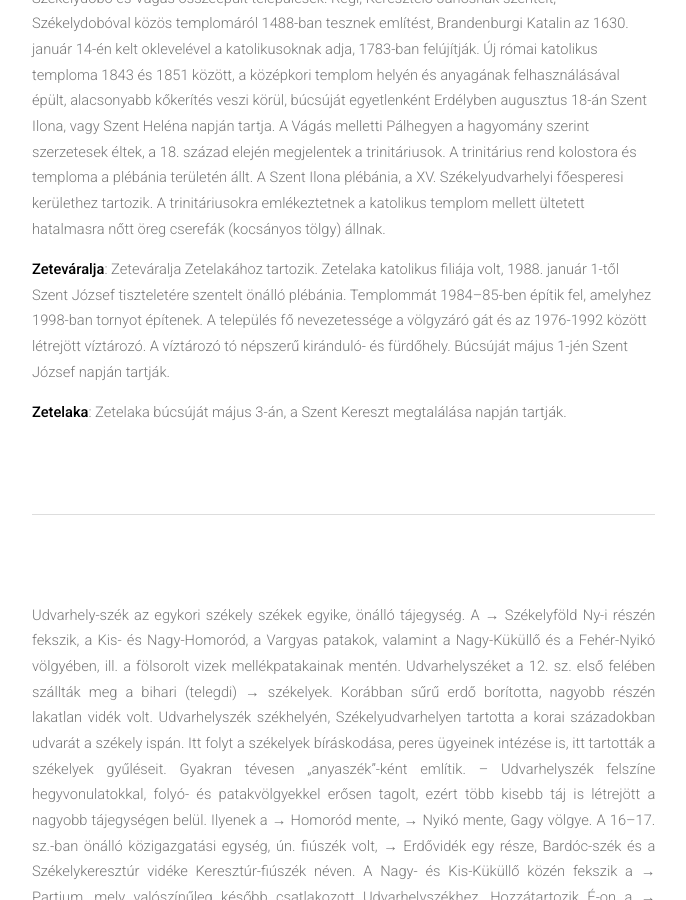
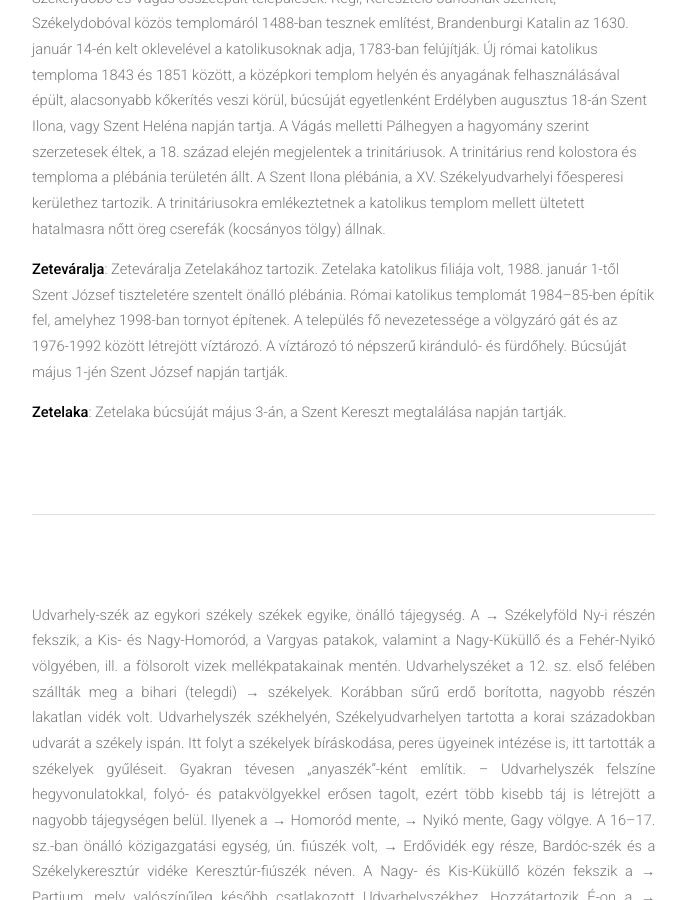
Before and after one commit to siculia/siculia.github.io, a Jekyll site: the page built from siculia-udvarhelyszek.html, in a window 1280 px wide and 900 px high, scrolled down 12767 px. Shown: the whole window, without its empty margins (128-814 px from the left). Built offline with Jekyll 4.4.1, drawn with Linux system fonts in a browser that asks for light colours; nearby versions of some CDN libraries; library files that are not in the unit come from our copies.

Commit message:
Zeteváralja

```diff
--- a/siculia-udvarhelyszek.html
+++ b/siculia-udvarhelyszek.html
@@ -127,7 +127,7 @@ layout: default
 							<p style="text-align: left;"><b>Székelyvarság</b>: A Nagy-Küküllő forrásvidékén települt szórványtelepülés, Varságtelep 1902-ben lesz önálló plébánia, 1907-ben válik el Oroszhegy községtől és válik önálló községgé, a központja 1908-tól viseli a Székelyvarság nevet, részei Varságtisztása, Bolygóbükke, For­rás­kö­ze, Sólyom­kő­pataka, Nagy­kút­pa­ta­ka, Bagzos és Küküllőtelep. Római katolikus temploma 1902–1904 között Majláth Gusztáv Károly gyulafehérvári püspök támogatásából épült, a búcsúját június 29-én, Szent Péter és Pál napján tartja.  A település 2001 és 2003 között ravatalozó kápolnát épít, plébániája 2008-ban épül fel, a XV. székelyudvarhelyi főesperesi kerülethez tartozik. A teplom tornyát 1949-ben vihar veri, az eredeti tornyot 2016-ban állítják helyre. Székelyvarság központjától 3-4 kilométerre találjuk a két lépcsős Csorgókő-vízesést, ettől örszáz méterre van a Jézus-kútja forrás. A település határában emelkedett a Tartód vára. Híres a zsindelykészítéséről.</p>
 							<p style="text-align: left;"><b>Tibód</b>: A Bosnyák-patak völgyében települt. Anyaegyháza Székelyszenttamás, 1657 előtt épített kápolnáját a Szűz Mária látogatása tiszteletére építették. Új kápolnáját 1764-ben a Török család építtette Magyarországi Szent Erzsébet tiszteletére, titulusát Sarlós Boldogasszonyra változtatják, búcsúját július 2-án Sarlós Boldogasszony napján tartja.
 							<p style="text-align: left;"><b>Vágás</b>: A Vágás- és a Malmok-patak között települt, Bögözhöz tartozik, a katolikus filiája Béta. Székelydobó és Vágás összeépült települések. Régi, Keresztelő Jánosnak szentelt, Székelydobóval közös templomáról 1488-ban tesznek említést, Brandenburgi Katalin az 1630. január 14-én kelt oklevelével a katolikusoknak adja, 1783-ban felújítják. Új római katolikus temploma 1843 és 1851 között, a középkori templom helyén és anyagának felhasználásával épült, alacsonyabb kőkerítés veszi körül, búcsúját egyetlenként Erdélyben augusztus 18-án Szent Ilona, vagy Szent Heléna napján tartja.  A Vágás melletti Pálhegyen a hagyomány szerint szerzetesek éltek, a 18. század elején megjelentek a trinitáriusok.  A trinitárius rend kolostora és temploma a plébánia területén állt. A Szent Ilona plébánia, a XV. Székelyudvarhelyi főesperesi kerülethez tartozik. A trinitáriusokra emlékeztetnek a katolikus templom mellett ültetett hatalmasra nőtt öreg cserefák (kocsányos tölgy) állnak. </p>
-							<p style="text-align: left;"><b>Zeteváralja</b>: Zeteváralja Zetelakához tartozik. Zetelaka katolikus filiája volt, 1988. január 1-től Szent József tiszteletére szentelt önálló plébánia. Templommát 1984–85-ben építik fel, amelyhez 1998-ban tornyot építenek. A település fő nevezetessége a völgyzáró gát és az 1976-1992 között létrejött víztározó. A víztározó tó népszerű kiránduló- és fürdőhely. Búcsúját május 1-jén Szent József napján tartják.</p>
+							<p style="text-align: left;"><b>Zeteváralja</b>: Zeteváralja Zetelakához tartozik. Zetelaka katolikus filiája volt, 1988. január 1-től Szent József tiszteletére szentelt önálló plébánia. Római katolikus templomát 1984–85-ben építik fel, amelyhez 1998-ban tornyot építenek. A település fő nevezetessége a völgyzáró gát és az 1976-1992 között létrejött víztározó. A víztározó tó népszerű kiránduló- és fürdőhely. Búcsúját május 1-jén Szent József napján tartják.</p>
 							<p style="text-align: left;"><b>Zetelaka</b>: Zetelaka búcsúját május 3-án, a Szent Kereszt megtalálása napján tartják.</p>
 							<hr></hr>
 
```
